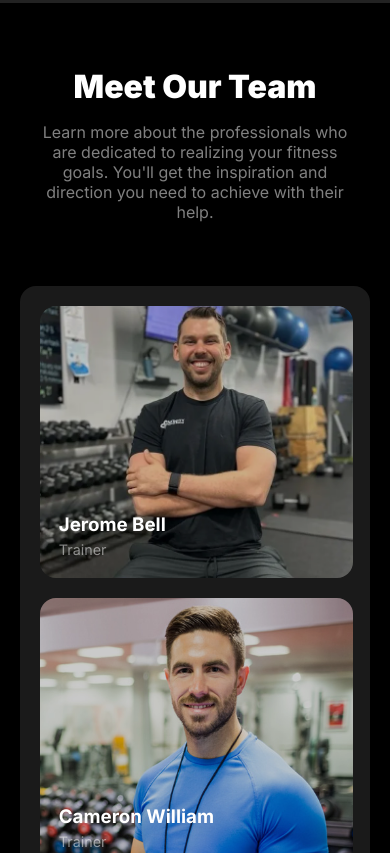
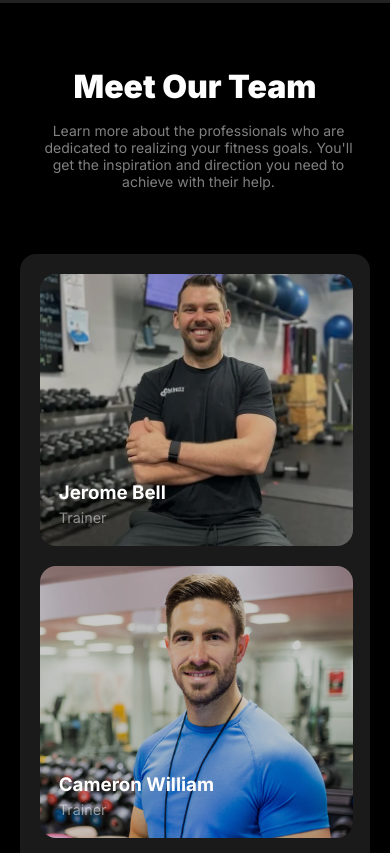
Before and after one commit to mehsam1999/my-second-assignment, a plain HTML site: page index.html in a window 390 px wide. Shown: the part 4080-4933 px from the top of the page. Drawn offline with Linux system fonts and the light colour scheme; a web font is replaced by a local one.

Commit message:
final commit

```diff
--- a/styles/fitness.css
+++ b/styles/fitness.css
@@ -512,11 +512,11 @@ input,select{
 .btn-cash{
     margin-top: 2rem;
     padding: 0.5rem 1rem;
-    border-radius: 0.5rem;
+    border-radius: 0.35rem;
     border: 1px solid rgb(230, 83, 60);
     color: white;
     font-size: 1.125rem;
-    font-weight: 400;
+    font-weight: 500;
     background-color: rgb(230, 83, 60);
     margin-bottom: 2.5rem;
 }
@@ -660,7 +660,9 @@ input,select{
         font-size: 2rem;
     }
     .text-decoration p,
-    .running-text-button p{
+    .running-text-button p,
+    .team-text p,
+    .payment-text p{
         width: 316px;
         font-size: 0.875rem;
     }
@@ -765,6 +767,10 @@ input,select{
         font-size: 2rem;
         margin-top: 3rem;
     }
+    .team-text p,
+    .payment-text p{
+        margin-bottom: 2rem;
+    }
     .trainer-card img{
         width: 313px;
         height: 272px;
```
